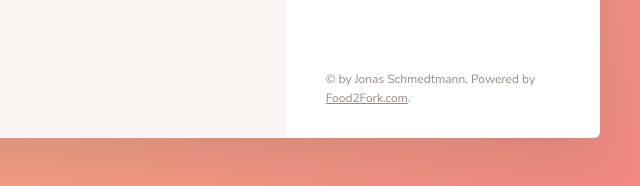
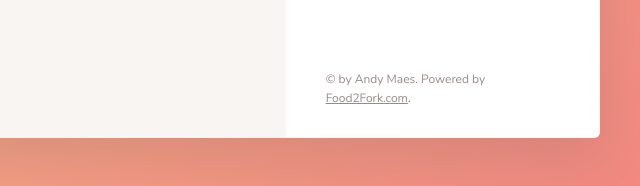
Before and after one commit to MaesAndy/Forkify2, a website built with webpack: page docs/index.html in a window 1280 px wide. Shown: the part 1013-1199 px from the top of the page, 640-1280 px from the left. Built offline with nearby package versions, Linux system fonts and the light colour scheme.

Commit message:
indexhtml

```diff
--- a/docs/index.html
+++ b/docs/index.html
@@ -429,7 +429,7 @@
             </ul>
 
             <div class="copyright">
-                &copy; by Jonas Schmedtmann. Powered by
+                &copy; by Andy Maes. Powered by
                 <a href="http://food2fork.com" target="_blank" class="link">Food2Fork.com</a>.
             </div>
 
```
